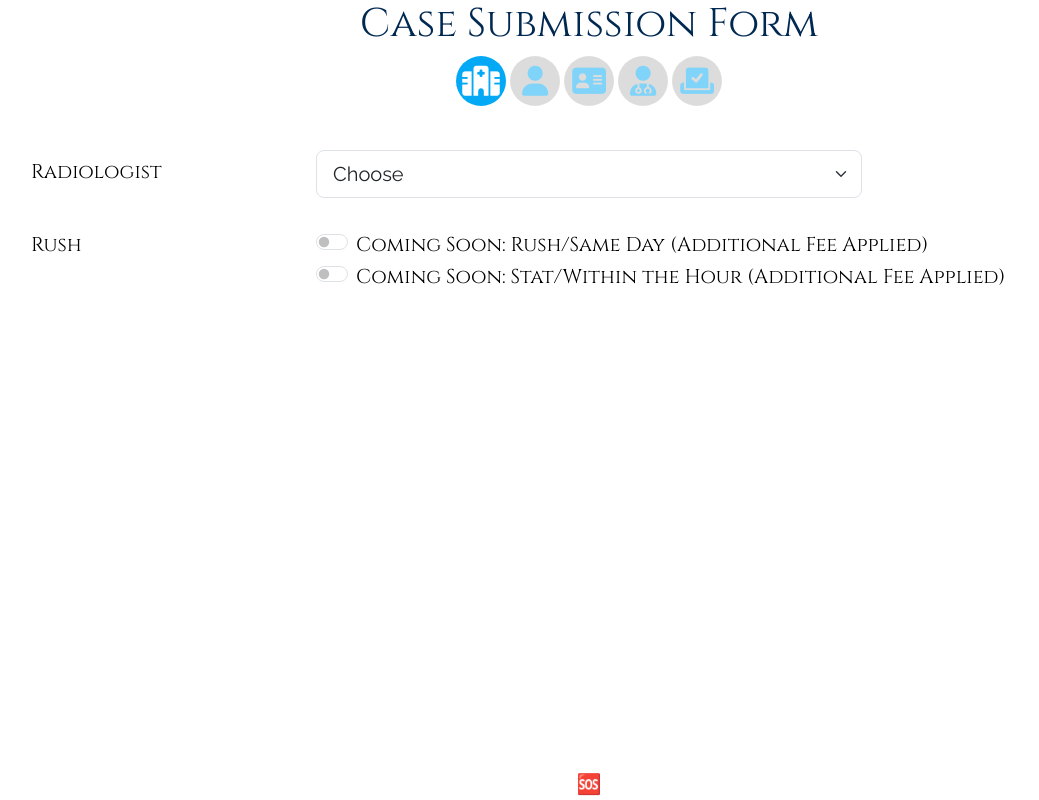
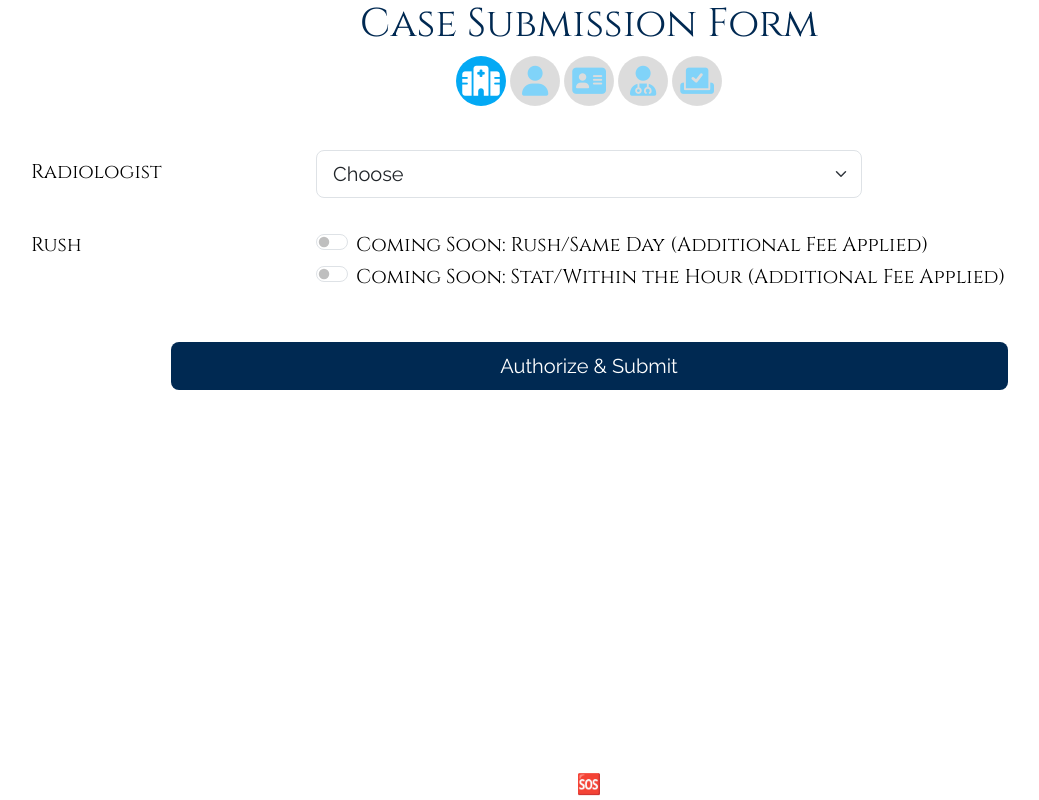
Before and after one commit to asadbilal800/hiomr_app, an Angular app in the folder frontend/: page /home/radiologist in a window 1280 px wide. Shown: the whole page, without its empty margins (51-1090 px from the left). Built offline with nearby package versions, Linux system fonts and the light colour scheme.

Commit message:
html updated and configured and optimization fixes

```diff
--- a/frontend/src/app/components/radiologist/radiologist.component.html
+++ b/frontend/src/app/components/radiologist/radiologist.component.html
@@ -1,28 +1,22 @@
+<div class="form container mt-4 needs-validation">
+    <div class="col-12">
 
-<!-- Neither Bootstrap nor Font Awesome Icons work if these are not present on this page -->
-<!-- Font Awesome Icons CSS -->
-<link rel="stylesheet" href="https://cdnjs.cloudflare.com/ajax/libs/font-awesome/6.0.0/css/all.min.css">
-<!-- Bootstrap 5.3 Styling -->
-<link href="https://cdn.jsdelivr.net/npm/bootstrap@5.3.0/dist/css/bootstrap.min.css" rel="stylesheet" integrity="sha384-9ndCyUaIbzAi2FUVXJi0CjmCapSmO7SnpJef0486qhLnuZ2cdeRhO02iuK6FUUVM" crossorigin="anonymous">
-
-<form class="form container mt-4 needs-validation" novalidate>
-    <div class="col-12">
                 <div class="row mb-3">
                   <div class="col-sm-3 col-form-label"><label>Radiologist</label></div>
                   <div class="col-sm-6 position-relative">
                     <select
                     id="Radiologist"
-                    formControlName="Radiologist"
                     class="form-select form-select-lg mb-3"
                     title="Radiologist Preference"
-                    oninput="document.getElementById('SubmitButton').classList.remove('d-none')" tabindex="1" required >
+                    >
                     <option disabled selected value>Choose</option>
                     <option value="1">Dr. Dunn</option>
                     <option value="2">Any</option>
                     </select>
-                    <!-- <div class="invalid-tooltip">Please complete this field</div> -->
                   </div>
                 </div>
+
+                <!-- rush -->
                 <div class="row mb-3">
                   <div class="col-sm-3"><label>Rush</label></div>
                   <div class="col-sm-9" title='If not already, you will be switched to autopay'>
@@ -32,32 +26,27 @@
                       type="checkbox"
                       role="switch"
                       value="1"
-                      id="rush"
-                      formControlName="rush">
+                      id="rush" >
                       <label class="form-check-label" for="rush">
                         <span>Coming Soon: Rush/Same Day (Additional Fee Applied)</span></label>
                     </div>
+                    <!-- stat -->
                     <div class="form-check form-switch" >
                       <input
                       class="form-check-input"
                       type="checkbox"
                       role="switch"
                       value="1"
-                      id="stat"
-                      formControlName="stat">
+                      id="stat">
                       <label class="form-check-label" for="stat">
                         <span>Coming Soon: Stat/Within the Hour (Additional Fee Applied)</span></label>
                     </div>
                   </div>
                 </div>
-                <div class="d-none row mt-4 mb-4">
-                  <div class="col-sm-3 col-form-label"><label>Folder Location</label></div>
-                  <div class="col-sm-9"> <input ID="location"  type="text" />
-                  </div>
-                </div>
+
 
         <div class="row mt-5 mb-3 d-grid col-9 mx-auto">
-          <button  id="SubmitButton" class="btn btn-lg btn-hiomr d-none fadefast" value="Authorize & Submit" tabindex="2" onclick="routeForward(event)">Authorize & Submit</button>
+          <button  id="SubmitButton" class="btn btn-lg btn-hiomr fadefast" >Authorize & Submit</button>
                 </div>
 
               <!-- White Space Empty Row -->
@@ -67,6 +56,5 @@
               <div class="row mt-4">
               <div class="col text-center" id="userMessageRadiologist"></div>
               </div>
-
               </div>
-                </form>
+</div>
```
Lines whose indentation alone changed are shown as unchanged.
